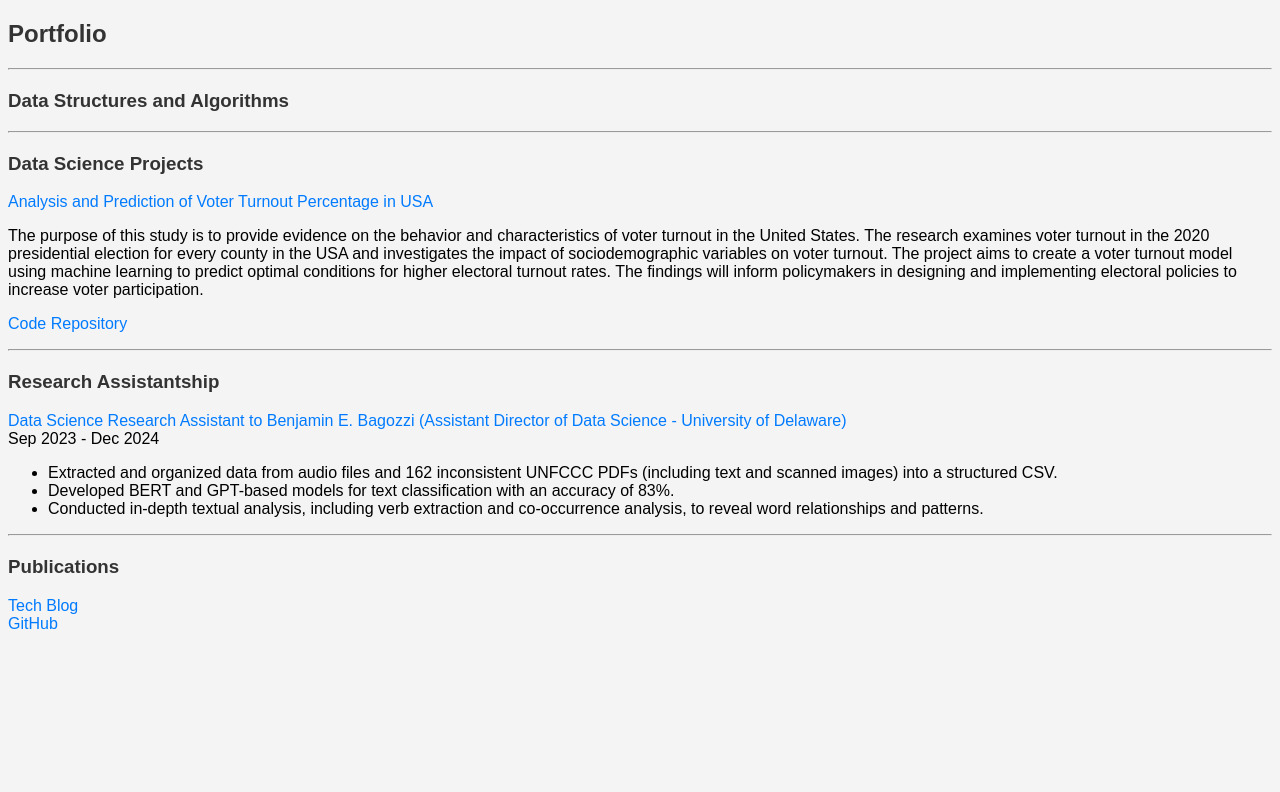
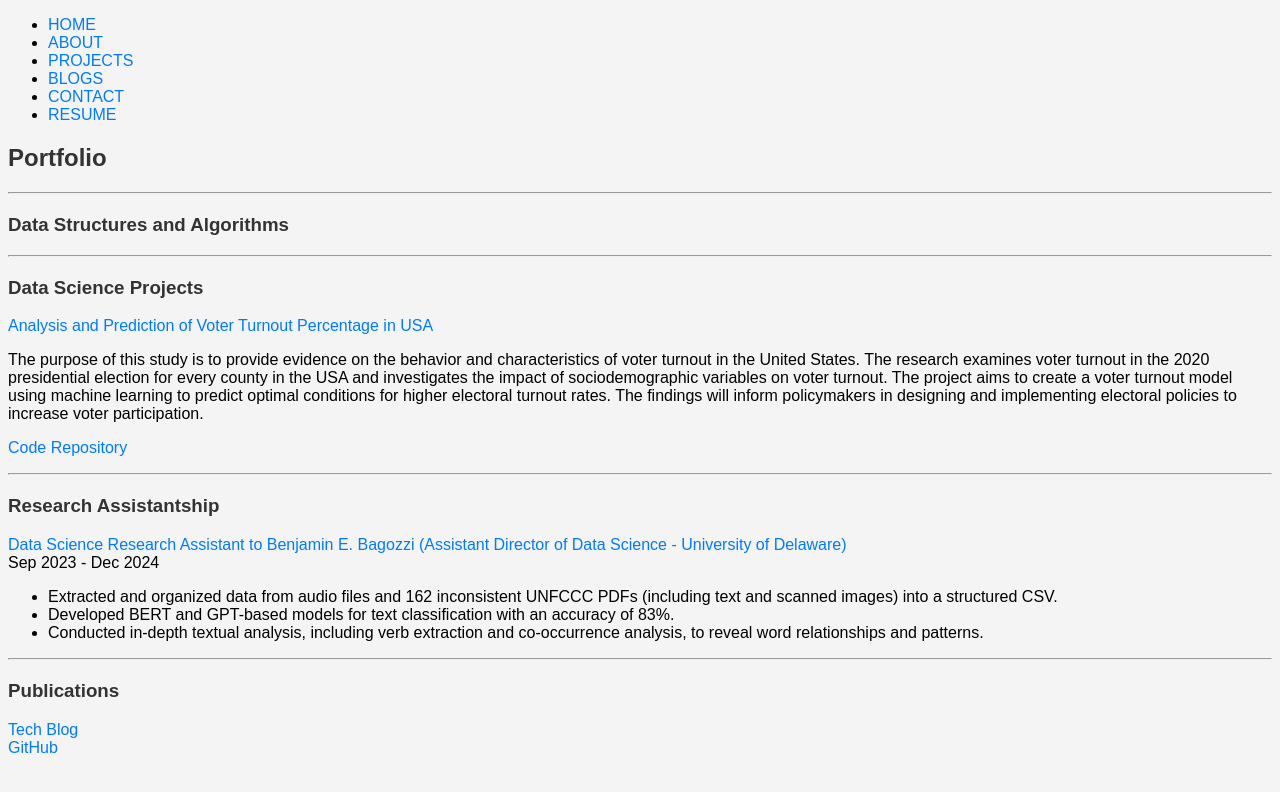
Before and after one commit to rakeshemuru/rakesh-emuru.github.io, a Jekyll site: the page index.html, which Jekyll copies as it is, in a window 1280 px wide. Shown: the top 792 px of the page. Built offline with Jekyll 4.4.1, drawn with Linux system fonts in a browser that asks for light colours.

Commit message:
Update index.html

```diff
--- a/index.html
+++ b/index.html
@@ -7,6 +7,16 @@
     <link rel="stylesheet" href="styles.css">
 </head>
 <body>
+    <nav id="navbar">
+        <ul>
+            <li><a href="index.html">HOME</a></li>
+            <li><a href="about.html">ABOUT</a></li>
+            <li><a href="projects.html">PROJECTS</a></li>
+            <li><a href="blog.html">BLOGS</a></li>
+            <li><a href="contact.html">CONTACT</a></li>
+            <li><a href="resume.pdf" target="_blank">RESUME</a></li>
+        </ul>
+    </nav>
     <div class="section">
         <h2>Portfolio</h2>
         <hr>
```
